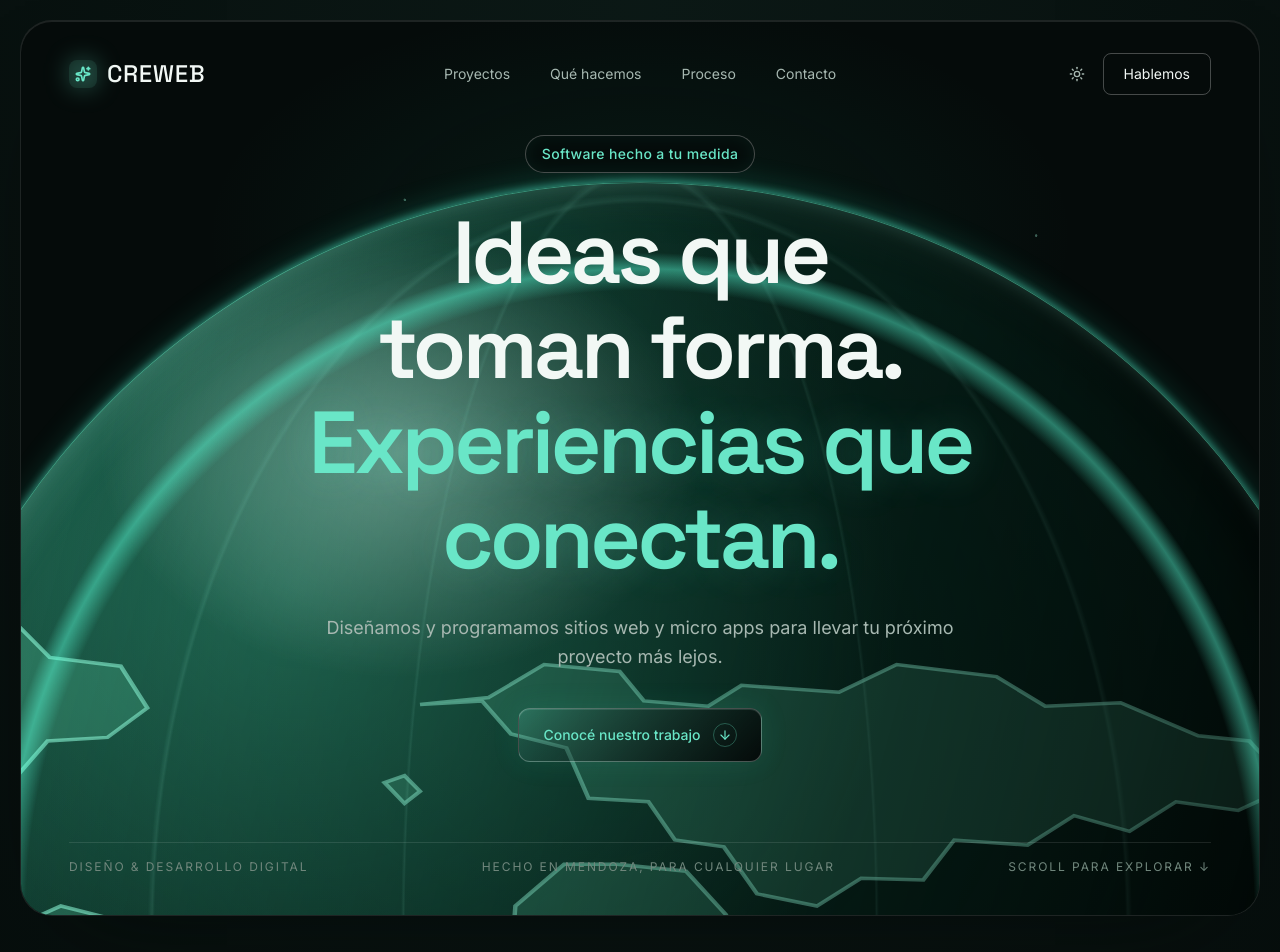
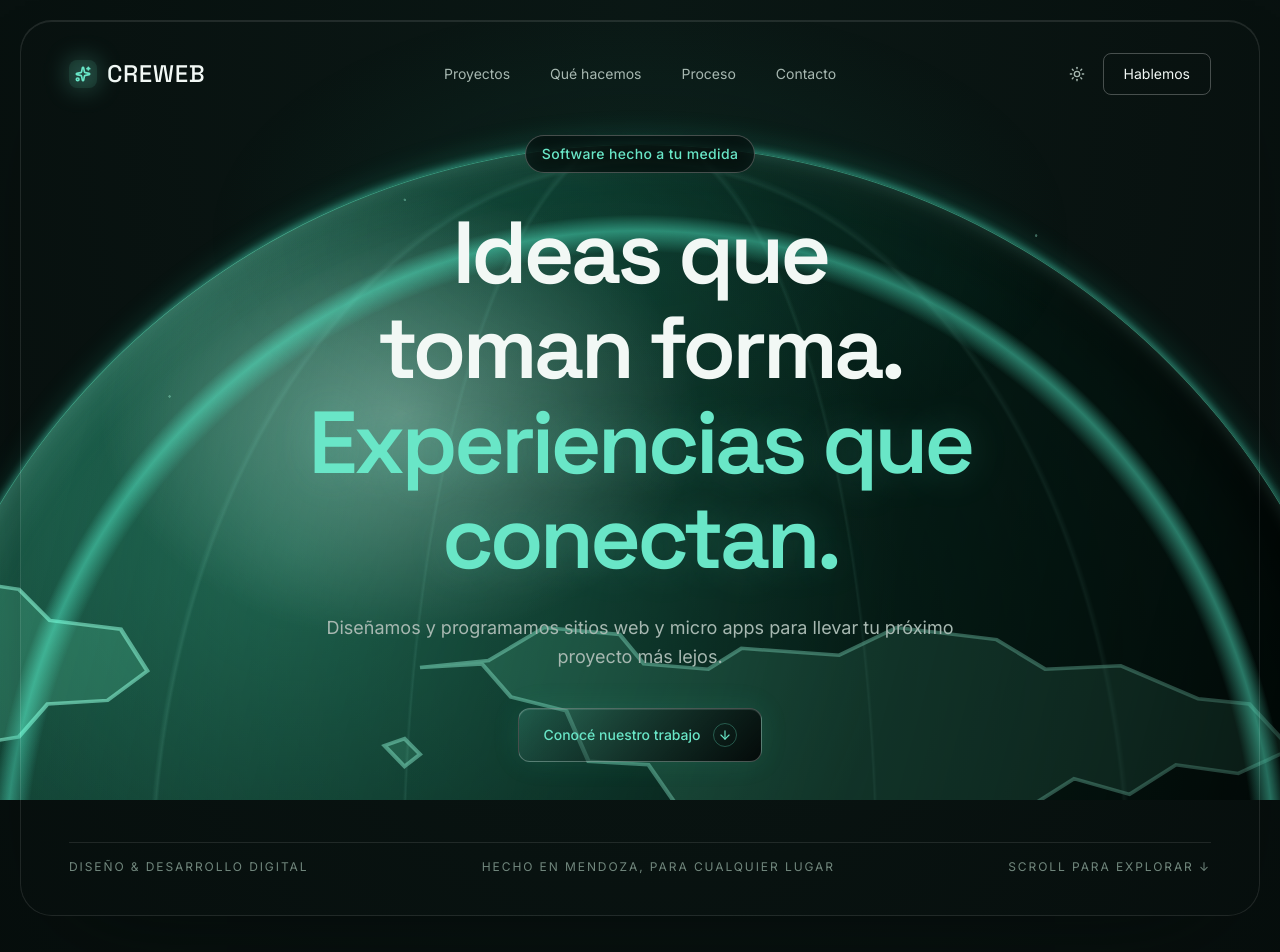
Before and after one commit to Gonzalo070/Creweb, a Next.js app: page / in a window 1280 px wide. Shown: the top 952 px of the page. Built offline with nearby package versions, Linux system fonts and the light colour scheme.

Commit message:
Fija el planeta al viewport durante el scroll

```diff
--- a/src/app/globals.css
+++ b/src/app/globals.css
@@ -153,9 +153,16 @@
       radial-gradient(circle at 12% 42%, var(--hero-star) 0 1px, transparent 1.5px),
       radial-gradient(circle at 82% 24%, var(--hero-star) 0 1px, transparent 1.5px),
       radial-gradient(circle at 68% 48%, var(--hero-star) 0 1px, transparent 1.5px),
-      radial-gradient(circle at 31% 20%, var(--hero-star) 0 1px, transparent 1.5px),
-      var(--color-base-bg);
+      radial-gradient(circle at 31% 20%, var(--hero-star) 0 1px, transparent 1.5px);
     box-shadow: inset 0 1px 0 var(--overlay-border), 0 40px 100px -55px var(--frame-shadow);
+  }
+
+  .planet-backdrop {
+    position: fixed;
+    z-index: 0;
+    inset: 0;
+    overflow: hidden;
+    pointer-events: none;
   }
 
   .hero-planet {
--- a/src/app/page.tsx
+++ b/src/app/page.tsx
@@ -1,4 +1,5 @@
 import Hero from "@/components/Hero";
+import PlanetBackdrop from "@/components/PlanetBackdrop";
 import Projects from "@/components/Projects";
 import Services from "@/components/Services";
 import Process from "@/components/Process";
@@ -7,13 +8,16 @@ import CTAFooter from "@/components/CTAFooter";
 
 export default function Home() {
   return (
-    <main className="relative">
+    <main className="relative isolate">
+      <PlanetBackdrop />
+      <div className="relative z-10">
         <Hero />
         <Projects />
         <Services />
         <Process />
         <FutureTeaser />
         <CTAFooter />
+      </div>
     </main>
   );
 }
--- a/src/components/Hero.tsx
+++ b/src/components/Hero.tsx
@@ -10,27 +10,6 @@ export default function Hero() {
       <div
         className="hero-frame hero-orbit-frame relative isolate min-h-[calc(100svh-0.75rem)] overflow-hidden rounded-[1.5rem] border border-[var(--overlay-border)] md:min-h-[calc(100svh-1.25rem)] md:rounded-[2rem]"
       >
-        <div
-          aria-hidden="true"
-          className="hero-planet"
-        >
-          <svg
-            aria-hidden="true"
-            viewBox="0 0 1000 500"
-            preserveAspectRatio="none"
-            className="hero-planet-map"
-          >
-            <path d="M85 132l32-28 43-7 18-22 42 8 14 18 32 5 12 24-18 17-27 2-13 19-24 5-5 26-18 8-9 32-21 7-14-27-19-17-13-39-27-17-9-16z" />
-            <path d="M239 244l31 10 19 31-7 30 17 25-15 39-14 48-20 34-16-30-5-41-18-31 5-40-13-33 8-26z" />
-            <path d="M432 124l25-19 34 4 11 17 29 3 15-12 44 4 26-16 45 7 22 17 34-2 35 19 23 3 19 26-24 14-28-5-21 17-25-9-21 17-33-3-14 23-28-1-20 16-27-7-15-27-22-4-12-22-27-2-10-29-25-8-13-19-28 2z" />
-            <path d="M490 220l31 4 18 25-3 33-19 23-8 40-24 41-15 49-23-14-6-37-19-26 11-31-9-29 18-20 2-34 22-24z" />
-            <path d="M697 324l35-8 34 14 16 25-15 22-30 1-22-17-29-10z" />
-            <path d="M830 205l8-5 8 9-7 9zM385 173l9-4 7 9-7 7zM775 259l8-3 5 8-8 4z" />
-          </svg>
-          <div className="hero-planet-grid" />
-          <div className="hero-planet-atmosphere" />
-        </div>
-
         <div className="relative z-10 flex min-h-[calc(100svh-0.75rem)] flex-col px-5 pb-8 md:min-h-[calc(100svh-1.25rem)] md:px-12 md:pb-10">
           <SiteHeader />
 
--- /dev/null
+++ b/src/components/PlanetBackdrop.tsx
@@ -0,0 +1,22 @@
+export default function PlanetBackdrop() {
+  return (
+    <div aria-hidden="true" className="planet-backdrop">
+      <div className="hero-planet">
+        <svg
+          viewBox="0 0 1000 500"
+          preserveAspectRatio="none"
+          className="hero-planet-map"
+        >
+          <path d="M85 132l32-28 43-7 18-22 42 8 14 18 32 5 12 24-18 17-27 2-13 19-24 5-5 26-18 8-9 32-21 7-14-27-19-17-13-39-27-17-9-16z" />
+          <path d="M239 244l31 10 19 31-7 30 17 25-15 39-14 48-20 34-16-30-5-41-18-31 5-40-13-33 8-26z" />
+          <path d="M432 124l25-19 34 4 11 17 29 3 15-12 44 4 26-16 45 7 22 17 34-2 35 19 23 3 19 26-24 14-28-5-21 17-25-9-21 17-33-3-14 23-28-1-20 16-27-7-15-27-22-4-12-22-27-2-10-29-25-8-13-19-28 2z" />
+          <path d="M490 220l31 4 18 25-3 33-19 23-8 40-24 41-15 49-23-14-6-37-19-26 11-31-9-29 18-20 2-34 22-24z" />
+          <path d="M697 324l35-8 34 14 16 25-15 22-30 1-22-17-29-10z" />
+          <path d="M830 205l8-5 8 9-7 9zM385 173l9-4 7 9-7 7zM775 259l8-3 5 8-8 4z" />
+        </svg>
+        <div className="hero-planet-grid" />
+        <div className="hero-planet-atmosphere" />
+      </div>
+    </div>
+  );
+}
```
Lines whose indentation alone changed are shown as unchanged.
